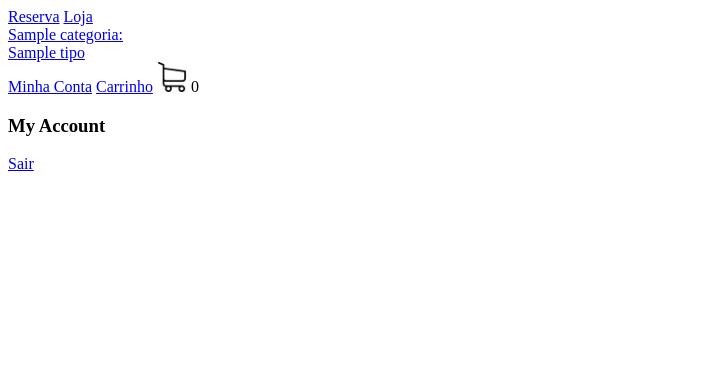
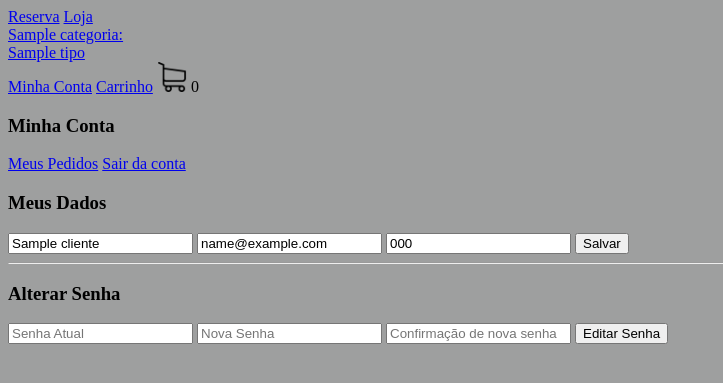
Before and after one commit to LzGuimaraes/E-commerce, a Django app: page /minhaconta/ in a window 1280 px wide. Shown: the top 383 px of the page, without its empty margins (0-723 px from the left). Run offline with Django 5.2, Linux system fonts and the light colour scheme; a user stored in the database is signed in; tables that the repository leaves empty hold one stand-in row (values such as "Sample post"); some libraries are stand-ins or nearby versions.

Commit message:
Adicionando funcionalidades de minha conta + alterações pessoais do usuario

```diff
--- a/loja/templates/base.html
+++ b/loja/templates/base.html
@@ -4,9 +4,9 @@
 <head>
     <meta charset="UTF-8">
     <meta name="viewport" content="width=device-width, initial-scale=1.0">
-    <title>E-commerce</title>
+    <title>Ecommerce Reserva</title>
     <link rel="stylesheet" type="text/css" href="{% static 'css/main.css' %}">
-    <link rel="stylesheet" href="https://cdnjs.cloudflare.com/ajax/libs/font-awesome/7.0.0/css/all.min.css" integrity="sha512-DxV+EoADOkOygM4IR9yXP8Sb2qwgidEmeqAEmDKIOfPRQZOWbXCzLC6vjbZyy0vPisbH2SyW27+ddLVCN+OMzQ==" crossorigin="anonymous" referrerpolicy="no-referrer" />
+    <link rel="stylesheet" href="https://cdnjs.cloudflare.com/ajax/libs/font-awesome/6.5.1/css/all.min.css" integrity="sha512-DTOQO9RWCH3ppGqcWaEA1BIZOC6xxalwEsw9c2QQeAIftl+Vegovlnee1c9QX4TctnWMn13TZye+giMm8e2LwA==" crossorigin="anonymous" referrerpolicy="no-referrer" />
 </head>
 <body>
     {% include 'navbar.html' %}
--- a/loja/templates/usuario/minha_conta.html
+++ b/loja/templates/usuario/minha_conta.html
@@ -1,7 +1,54 @@
-{% extends 'base.html'%}
-{%load static %}
+{% extends 'base.html' %}
+{% load static %}
+
 {% block body %}
-<h3>My Account</h3>
 
-<a href="{% url 'fazer_logout' %}">Sair</a>
+<h3>Minha Conta</h3>
+<a href="{% url 'meus_pedidos' %}">Meus Pedidos</a>
+
+<a href="{% url 'fazer_logout' %}">Sair da conta</a>
+
+{% if alterado %}
+<p>Alterações salvas com sucesso</p>
+{% endif %}
+
+{% if erro == "senha_incorreta" %}
+<p>Senha Incorreta</p>
+{% endif %}
+
+{% if erro == "senha_diferentes" %}
+<p>Senhas não conferem</p>
+{% endif %}
+
+{% if erro == "email_existente" %}
+    <p>E-mail ja cadastrado</p>
+{% endif %}
+
+{% if erro == "formulario_invalido" %}
+    <p>Formulario Invalido</p>
+{% endif %}
+
+<h3>Meus Dados</h3>
+
+<form method="POST" action="{% url 'minha_conta' %}">
+    {% csrf_token %}
+    <input type="text" name="nome" placeholder="Nome Completo"
+    {% if request.user.cliente.nome %}
+        value="{{ request.user.cliente.nome }}"
+     {% endif %}>
+    <input type="email" name="email" placeholder="Email"
+    value="{{ request.user.email }}">
+    <input type="number" name="telefone" placeholder="Telefone" value="{{ request.user.cliente.telefone }}" >
+
+    <button type="submit">Salvar</button>
+</form>
+<hr>
+<h3>Alterar Senha</h3>
+<form method="POST" action="{% url 'minha_conta' %}">
+    {% csrf_token %}
+    <input type="password" name="senha_atual" placeholder="Senha Atual">
+    <input type="password" name="nova_senha" placeholder="Nova Senha">
+    <input type="password" name="nova_senha_confirmacao" placeholder="Confirmação de nova senha">
+    <button type="submit">Editar Senha</button>
+</form>
 {% endblock %}
--- a/loja/urls.py
+++ b/loja/urls.py
@@ -1,7 +1,6 @@
 from django.urls import path
 from .views import *
 from django.contrib.auth import views
-
 
 urlpatterns = [
     path('', homepage, name="homepage"),
@@ -14,7 +13,9 @@ urlpatterns = [
     path('adicionarcarrinho/<int:id_produto>/', adicionar_carrinho, name="adicionar_carrinho"),
     path('removercarrinho/<int:id_produto>/', remover_carrinho, name="remover_carrinho"),
     path('adicionarendereco/', adicionar_endereco, name="adicionar_endereco"),
+
     path('minhaconta/', minha_conta, name="minha_conta"),
+    path('meuspedidos/', meus_pedidos, name="meus_pedidos"),
     path('fazerlogin/', fazer_login, name="fazer_login"),
     path('criarconta/', criar_conta, name="criar_conta"),
     path('fazerlogout/', fazer_logout, name="fazer_logout"),
--- a/loja/views.py
+++ b/loja/views.py
@@ -164,7 +164,53 @@ def adicionar_endereco(request):
 
 @login_required
 def minha_conta(request):
-    return render(request, 'usuario/minha_conta.html')
+    erro = None
+    alterado = False
+    if request.method == "POST":
+        dados = request.POST.dict()
+        if "senha_atual" in dados:
+            senha_atual =  dados.get("senha_atual")
+            nova_senha = dados.get("nova_senha")
+            nova_senha_confirmacao = dados.get("nova_senha_confirmacao")
+            if nova_senha == nova_senha_confirmacao:
+                usuario = authenticate(request, username=request.user.email, password=senha_atual)
+                if usuario:
+                    usuario.set_password(nova_senha)
+                    usuario.save()
+                    alterado = True
+                else:
+                    erro = "senha_incorreta"
+            else:
+                erro = "senhas_diferentes"
+
+        elif "email" in dados:
+            email = dados.get("email")
+            telefone = dados.get("telefone")
+            nome = dados.get("nome")
+            if email != request.user.email:
+                usuarios = User.objects.filter(email=email)
+                if len(usuarios) > 0:
+                    erro = "email_existente"
+            if not erro:
+                cliente = request.user.cliente
+                cliente.email = email
+                request.user.email = email
+                cliente.nome = nome
+                cliente.telefone = telefone
+                cliente.save()
+                request.user.save()
+                alterado = True
+        else:
+            erro = "formulario_invalido"
+    context = {"erro": erro, "alterado" : alterado}
+    return render(request, 'usuario/minha_conta.html', context)
+
+@login_required
+def meus_pedidos(request):
+    cliente = request.user.cliente
+    pedidos = Pedido.objects.filter(finalizado=True, cliente=cliente).order_by("-data_finalizacao")
+    context = {"pedidos": pedidos}
+    return render(request, "usuario/meus_pedidos.html", context)
 
 def fazer_login(request):
     erro = False
@@ -233,4 +279,4 @@ def criar_conta(request):
 @login_required
 def fazer_logout(request):
     logout(request)
-    return redirect ("fazer_login")
+    return redirect("fazer_login")
--- /dev/null
+++ b/static/css/main.css
@@ -0,0 +1,3 @@
+body {
+    background-color:rgb(158, 159, 159);
+}
--- a/static/js/main.js
+++ b/static/js/main.js
@@ -1,8 +1,7 @@
-var url = new URL(document.URL)
-var itens = document.getElementsByClassName("item-ordenar")
+var url = new URL(document.URL);
+var itens = document.getElementsByClassName("item-ordenar");
 
-for ( i = 0; i < itens.length; i++) {
-    itens[i]
-    url.searchParams.set("ordem", itens[i].name)
-    itens[i].href = url.href
+for (i = 0; i < itens.length; i++){
+    url.searchParams.set("ordem", itens[i].name);
+    itens[i].href = url.href;
 }
```
Also changed, not shown: ecommerce/settings.py (+17 -13 lines), loja/templates/adicionar_endereco.html (+7 -7 lines), loja/templates/carrinho.html (+16 -18 lines), loja/templates/usuario/criar_conta.html (+13 -10 lines), loja/templates/usuario/login.html (+8 -6 lines), loja/templates/usuario/meus_pedidos.html (added, +26 -0 lines), loja/templates/ver_produto.html (+3 -4 lines).
